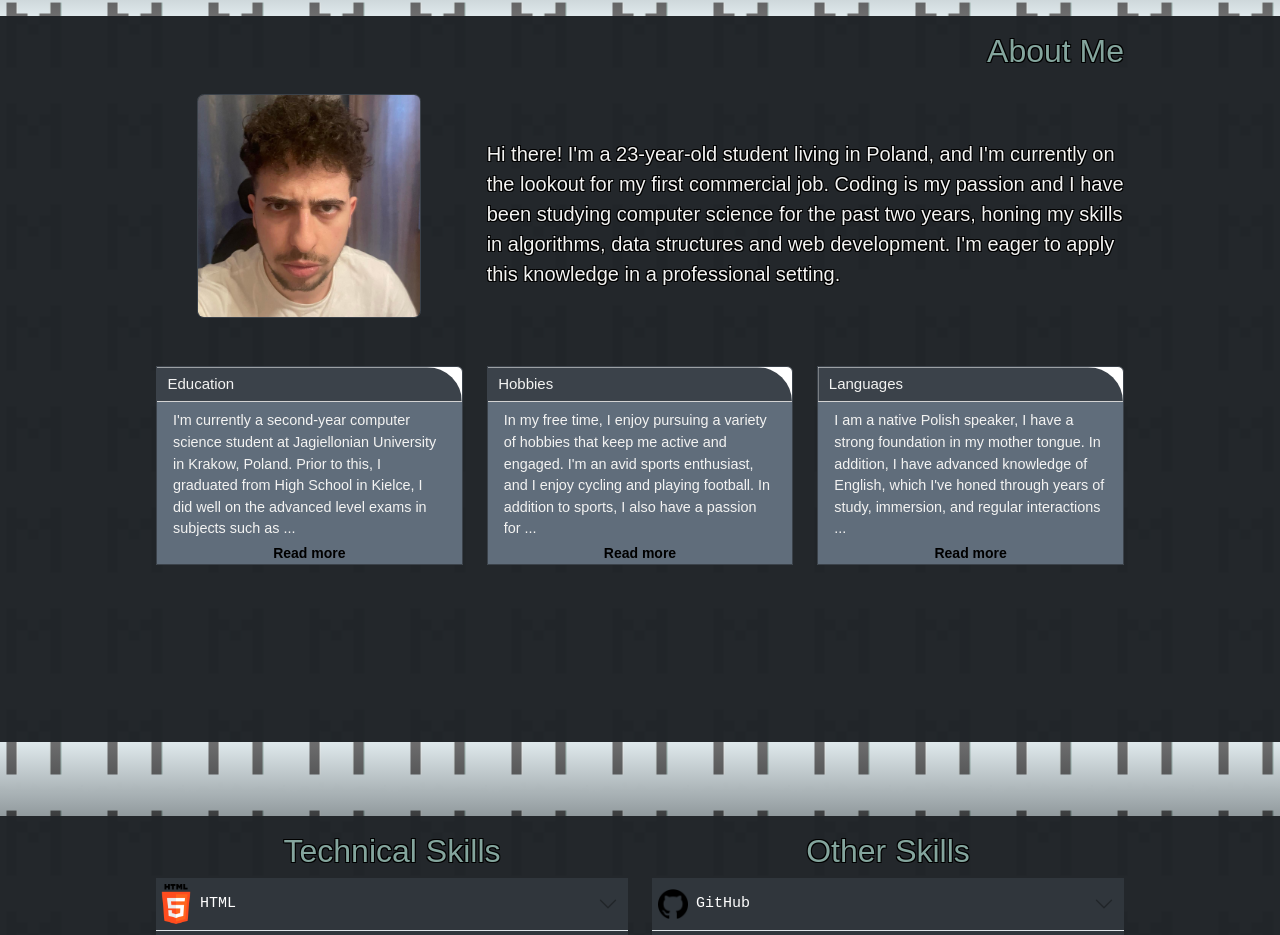
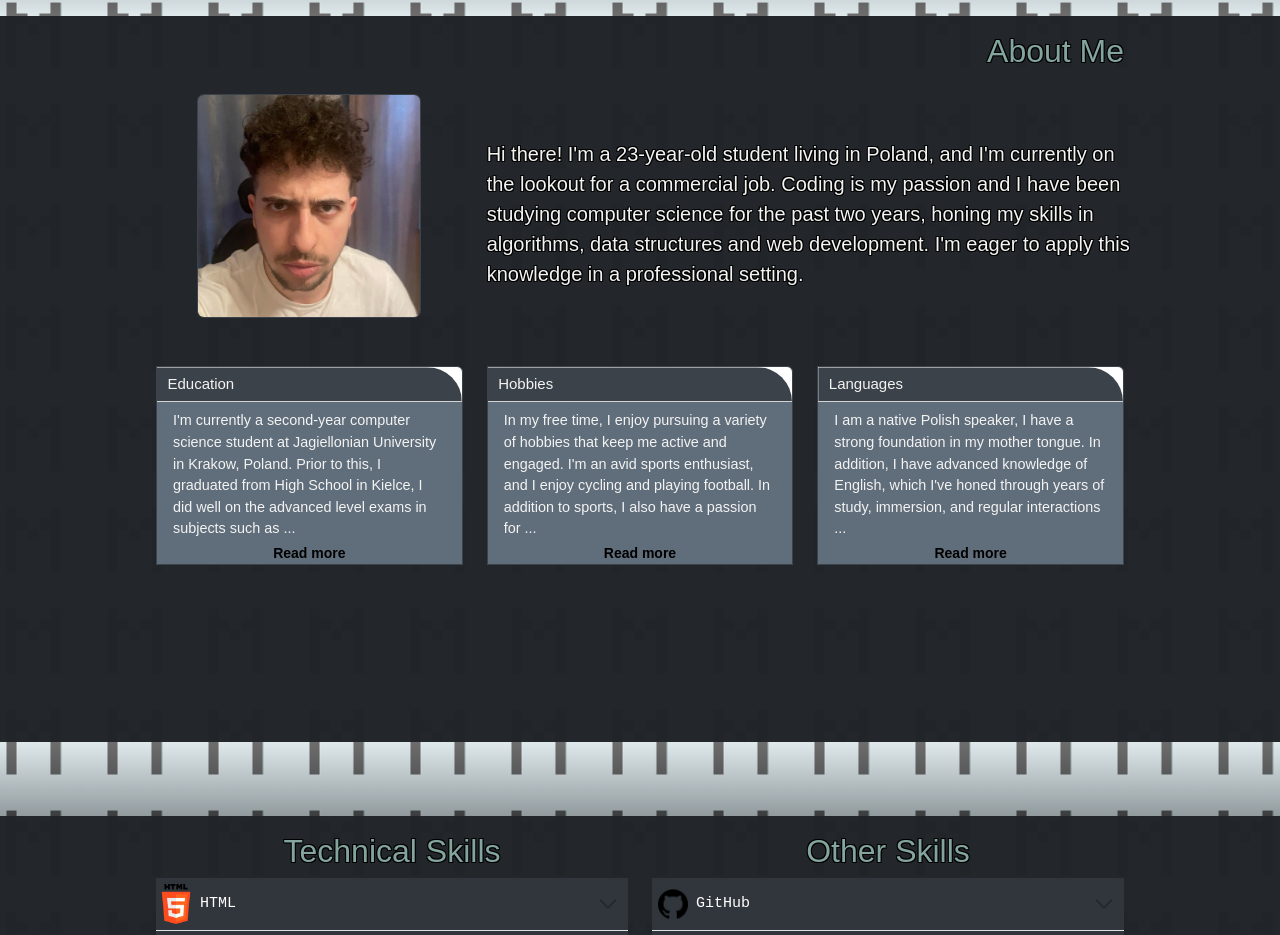
Before and after one commit to MSkrobot/MSkrobot.github.io, a React (Vite) app: page / in a window 1280 px wide. Shown: the part 858-1793 px from the top of the page. Built offline with nearby package versions, Linux system fonts and the light colour scheme.

Commit message:
first -> a

```diff
--- a/src/components/SubPages/About.tsx
+++ b/src/components/SubPages/About.tsx
@@ -136,7 +136,7 @@ function About() {
                 <div className="card-body">
                   <p className="text">
                     Hi there! I'm a 23-year-old student living in Poland, and
-                    I'm currently on the lookout for my first commercial job.
+                    I'm currently on the lookout for a commercial job.
                     Coding is my passion and I have been studying computer
                     science for the past two years, honing my skills in
                     algorithms, data structures and web development. I'm eager
```
